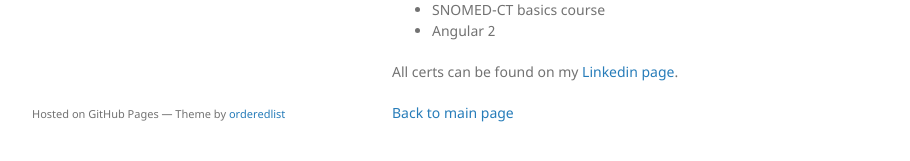
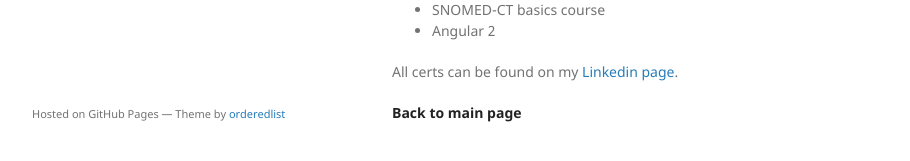
Before and after one commit to vanessa-pereira/vanessa-pereira.github.io, a Jekyll site: the page built from certs.md, in a window 1280 px wide and 973 px high. Shown: the part 780-941 px from the top of the window, without its empty margins (178-1088 px from the left). Built offline with Jekyll 4.4.1, drawn with Linux system fonts in a browser that asks for light colours.

```diff
--- a/certs.md
+++ b/certs.md
@@ -32,4 +32,4 @@ I have been doing some certifications over the last years in the healthcare IT a
 
 All certs can be found on my [Linkedin page](https://www.linkedin.com/in/vanessa-pereira-95b22949).
 
-[Back to main page](./)
+[**Back to main page**](./)
```
